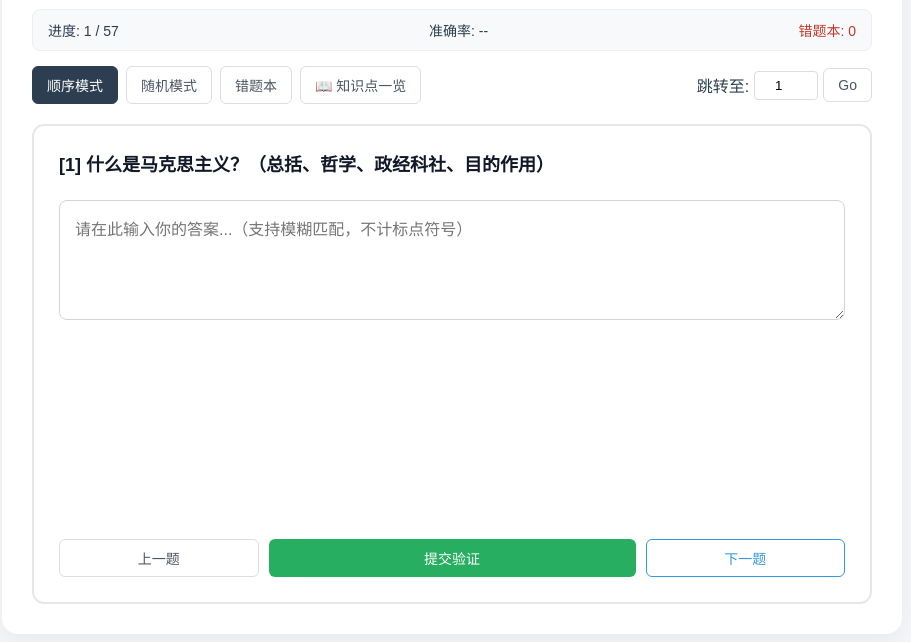
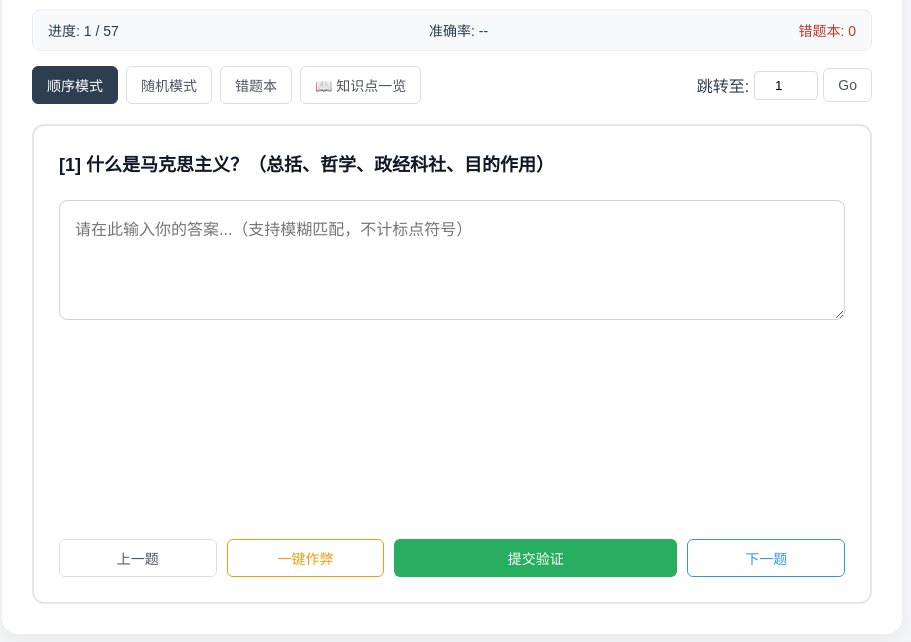
Before and after one commit to Huuxiann/MAyuanFUXi, a plain HTML site: page index.html in a window 1280 px wide. Shown: the part 106-748 px from the top of the page, without its empty margins (188-1099 px from the left). Drawn offline with Linux system fonts and the light colour scheme.

Commit message:
Update index.html

```diff
--- a/index.html
+++ b/index.html
@@ -11,6 +11,7 @@
             --accent-color: #3498db;
             --success-color: #27ae60;
             --error-color: #c0392b;
+            --warning-color: #f39c12; /* 新增警告色用于作弊按钮 */
             --bg-color: #f5f6fa;
             --card-bg: #ffffff;
             --text-gray: #6b7280;
@@ -212,6 +213,9 @@
         .btn-next { flex: 1; border-color: var(--accent-color); color: var(--accent-color); }
         .btn-next:hover { background-color: var(--accent-color); color: white; }
 
+        .btn-cheat { flex: 1; border-color: var(--warning-color); color: var(--warning-color); }
+        .btn-cheat:hover { background-color: var(--warning-color); color: white; }
+
         /* --- 结果展示 --- */
         .result-area {
             margin-top: 20px;
@@ -324,6 +328,7 @@
 
         <div class="action-area">
             <button class="btn-prev" onclick="changeQuestion(-1)">上一题</button>
+            <button class="btn-cheat" onclick="autoFillAnswer()">一键作弊</button>
             <button class="btn-submit" id="btn-submit" onclick="checkAnswer()">提交验证</button>
             <button class="btn-next" id="btn-next" onclick="changeQuestion(1)">下一题</button>
         </div>
@@ -592,6 +597,11 @@ const rawData = [
         return Math.floor((matchCount / maxLength) * 100);
     }
 
+    function autoFillAnswer() {
+        const currentQ = getCurrentQuestion();
+        document.getElementById('user-input').value = currentQ.a;
+    }
+
     function checkAnswer() {
         const userVal = document.getElementById('user-input').value;
         const currentQ = getCurrentQuestion();
```
